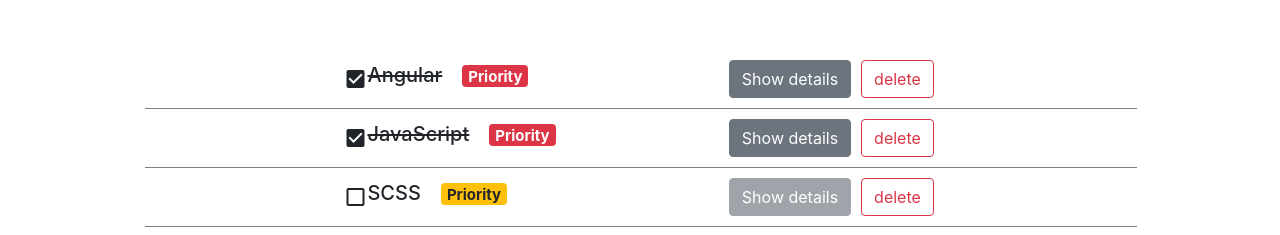
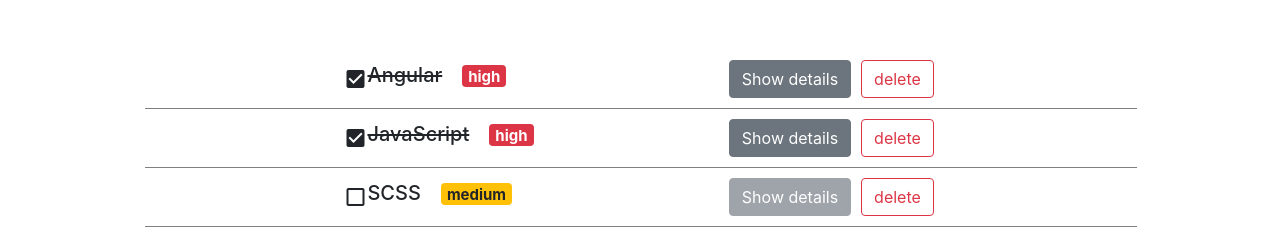
Before and after one commit to OleksiiTarakanov/ToDo-Angular, an Angular app: page /toDoList in a window 1280 px wide. Shown: the part 544-779 px from the top of the page. Built offline with nearby package versions, Linux system fonts and the light colour scheme; data requests are answered from the project's data file.

Commit message:
priority

```diff
--- a/src/app/pages/todos/todo-item/todo-item.component.html
+++ b/src/app/pages/todos/todo-item/todo-item.component.html
@@ -7,7 +7,7 @@
       <h5 [appHighlight] = '"red"'>
         <span *ngIf="todo.isDone"><s>{{todo.title}}</s></span>
         <span *ngIf="!todo.isDone">{{todo.title}}</span>
-        <span class="badge" [ngClass]="priorityObj[todo.priority]">Priority</span>
+        <span class="badge" [ngClass]="priorityObj[todo.priority]">{{todo.priority}}</span>
       </h5>
     </div>
 
```
